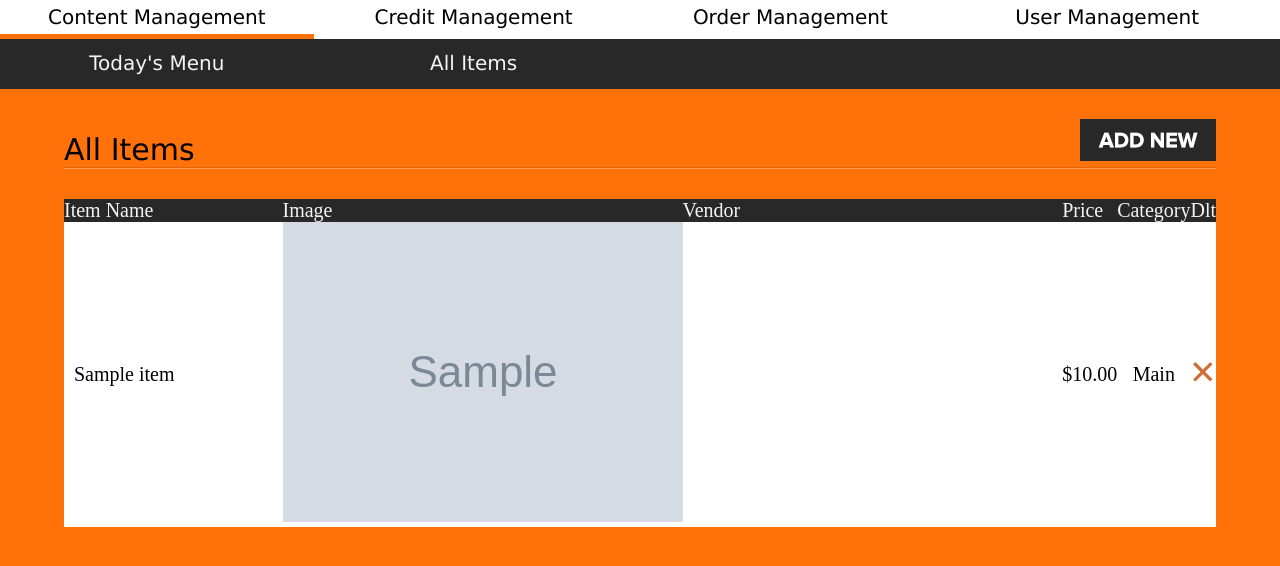
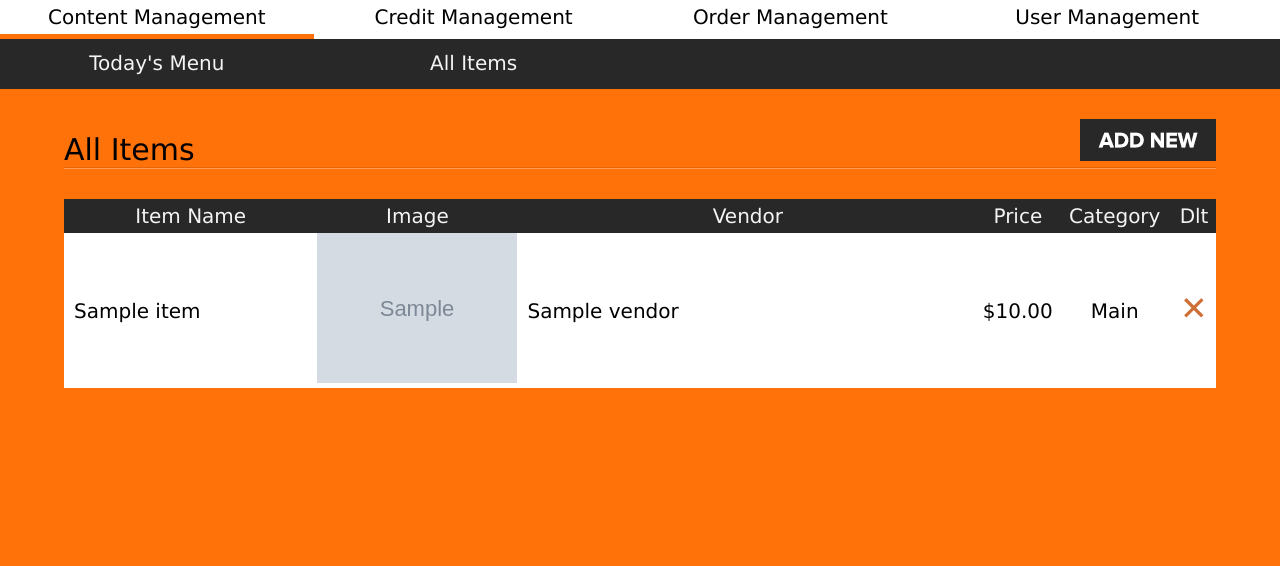
Before and after one commit to feedexsg/testv1, a Rails app: page /admin/items in a window 1280 px wide. Shown: the top 566 px of the page. Run offline with Rails 7, Linux system fonts and the light colour scheme; a user stored in the database is signed in; data comes from the database, SQL or seed files in the repository; tables that the repository leaves empty hold one stand-in row (values such as "Sample post"); grey boxes marked "Sample" are stand-in pictures; style sheets or scripts are compiled from the project's sources; parts of the project's set-up code (start-up, migrations or seed data) failed here and were passed over; some libraries are stand-ins or nearby versions; some web fonts are replaced.

Commit message:
Fixed vendor name not showing up in items#index by changing vendor.name

```diff
--- a/app/assets/stylesheets/admin.css
+++ b/app/assets/stylesheets/admin.css
@@ -205,9 +205,9 @@ ul.secmenu li {
 ul.feedextopmenu li.activemenu {
 	border-bottom:5px solid #ff7109;
 }
-ul.secmenu li.activemenu{
+/*ul.secmenu li.activemenu{
 	background-color: #ff7109;
-}
+}*/
 
 /*--------------- ALL ITEMS---------------*/
 
@@ -240,14 +240,15 @@ a.addnew img {
 }
 table {
 	margin-top: 30px;
-	font-family: 'proxima_nova_rgregular';
+	/*font-family: 'proxima_nova_rgregular';*/
 
 }
 
 th {
 	background-color: #282828;
 	color:#f4f4f4;
-	padding:10px;
+	padding:5px !important;
+	text-align: center !important;
 }
 img.itemthumbnail {
 	width:200px;
--- a/app/views/admin/items/_form.html.erb
+++ b/app/views/admin/items/_form.html.erb
@@ -10,7 +10,7 @@
 </div><br>
 <div>
 	<%= f.label :vendor %>
-	<%= f.text_field :vendor_name, :value => item.vendor.try(:name), :id => "itemdesc" %>
+	<%= f.text_field :vendor_name, :value => item.vendor.try(:name) %>
 	<%= inline_errors(item, :vendor_name) %>
 </div><br>
 <div>
--- a/app/views/admin/items/index.html.erb
+++ b/app/views/admin/items/index.html.erb
@@ -13,8 +13,8 @@
 		<% @items.each do |item| %>
 			<tr class="<%= cycle('oddrow', 'evenrow') %>">
 				<td class='itemtitle'><%= link_to item.name, edit_admin_item_path(item) %></td>
-				<td class='itemimg'><%= image_tag(item.image) %></td>
-				<td class='itemdescription'><%= item.vendor_name %></td>
+				<td class='itemimg'><%= image_tag(item.image, :class => 'itemthumbnail') %></td>
+				<td class='itemdescription'><%= item.vendor.name %></td>
 				<td><%= number_to_currency(item.price) %></td>
 				<td><%= item.category_name %></td>
 				<td><%= link_to raw(image_tag('dltbutton.png')), [:admin, item], method: :delete, confirm: "Are you sure?" %></td>
```
Also changed, not shown: app/views/admin/items/new.html.erb (+0 -43 lines).
